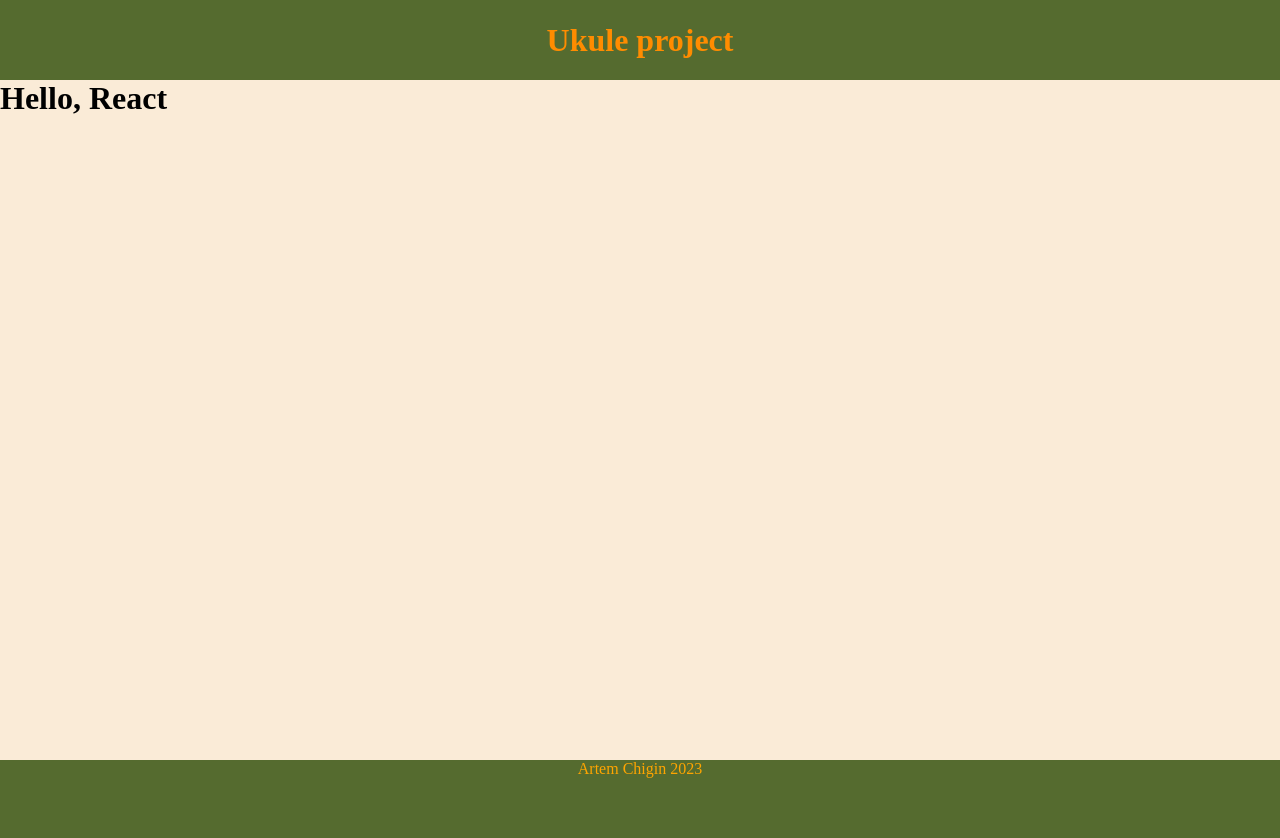
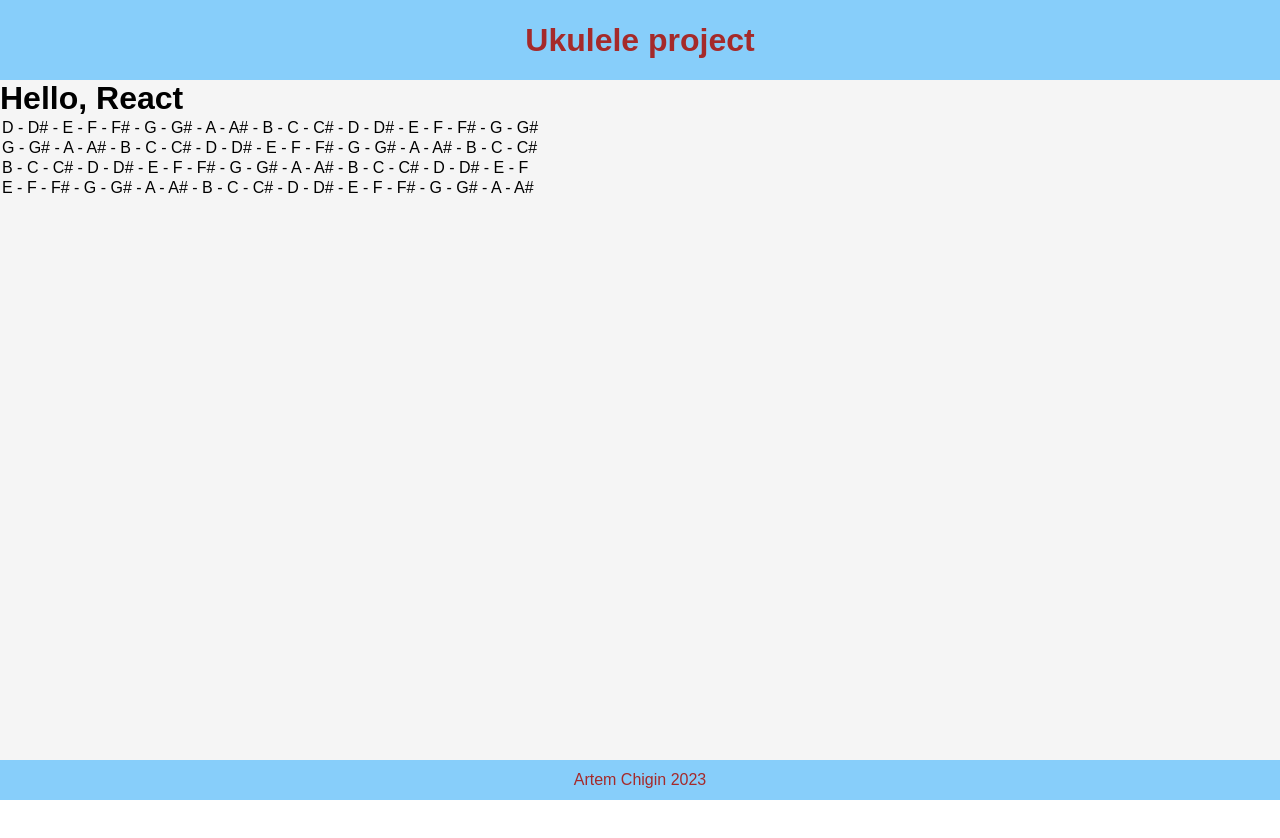
Before and after one commit to artem-chigin/fretboard-map, a React (Create React App) app: page / in a window 1280 px wide. After the commit the page ends 800 px from the top, so only its background shows below. Built offline with nearby package versions, Linux system fonts and the light colour scheme.

Commit message:
Created MusicalInstument class and a view for it

```diff
--- a/public/index.html
+++ b/public/index.html
@@ -29,7 +29,7 @@
   <body>
     <noscript>You need to enable JavaScript to run this app.</noscript>
     <header>
-      <h1>Ukule project</h1>
+      <h1>Ukulele project</h1>
     </header>
     <main>
       <div id="root"></div>
--- /dev/null
+++ b/src/App.js
@@ -0,0 +1,16 @@
+import React, { Component } from 'react';
+import DisplayInstrument from './components-for-render/display-instrument';
+
+
+class App extends React.Component {
+    render () {
+        return (
+        <div className='App'>
+            <h1>Hello, React</h1>
+            <DisplayInstrument />
+        </div>
+        )
+    }
+}
+
+export default App
--- /dev/null
+++ b/src/components-for-render/display-instrument.js
@@ -0,0 +1,32 @@
+import React, { Component } from 'react';
+import MusicalInstrument from '../instrument-scale-calculations/musical-instrument';
+
+let baritonUkelele = new MusicalInstrument(18, ["D", "G", "B", "E"]);
+// let info = baritonUkelele.generateBoard();
+
+
+// console.log(info);
+
+
+
+class DisplayInstrument extends Component {
+    render() {
+        return (
+            <table>
+                <TableLine data={baritonUkelele.instrument} />
+            </table>
+
+        )
+    }
+}
+
+let TableLine = (props) => {
+    const line = props.data.map((row, index) => {
+        return (
+            <tr><td>{row.join(" - ")}</td></tr>
+        )
+    })
+    return <tbody>{line}</tbody>
+}
+
+export default DisplayInstrument
--- a/src/index.css
+++ b/src/index.css
@@ -1,6 +1,7 @@
 * {
     margin: 0;
     padding: 0;
+    font-family: sans-serif;
 }
 
 header {
@@ -10,18 +11,22 @@ header {
     text-align: center;
 
     height: 10vh;
-    background-color: darkolivegreen;
-    color: darkorange
+    background-color: lightskyblue;
+    color: brown
 }
 
 main {
-    background-color: antiquewhite;
+    background-color: whitesmoke;
     min-height: 85vh;
 }
 
 footer {
+    display: flex;
+    flex-direction: column;
+    justify-content: center;
     text-align: center;
-    background-color: darkolivegreen;
-    color: orange;
-    height: 10vh;
+    background-color: lightskyblue;
+
+    color: brown;
+    height: 5vh;
 }
--- a/src/index.js
+++ b/src/index.js
@@ -1,15 +1,14 @@
 import React from 'react';
-import ReactDOM from 'react-dom';
+// import ReactDOM from 'react-dom';
+import App from './App'
 import './index.css'
+import { createRoot } from 'react-dom/client';
 
-class App extends React.Component {
-    render () {
-        return (
-        <div className='App'>
-            <h1>Hello, React</h1>
-        </div>
-        )
-    }
-}
 
-ReactDOM.render(<App />, document.getElementById('root'))
+
+
+
+// ReactDOM.render(<App />, document.getElementById('root'))
+const container = document.getElementById('root');
+const root = createRoot(container); // createRoot(container!) if you use TypeScript
+root.render(<App />);
--- /dev/null
+++ b/src/instrument-scale-calculations/musical-instrument.js
@@ -0,0 +1,34 @@
+class MusicalInstrument {
+    constructor(numberOfNotes, voicesKeys) {
+        this.numberOfNotes = numberOfNotes;
+        this.voicesKeys = voicesKeys;
+        this.instrument = this.generateBoard(this.numberOfNotes, this.voicesKeys)
+        this.generateBoard = this.generateBoard.bind(this)
+
+    }
+
+    static chromaticScale = ["C", "C#", "D", "D#", "E", "F", "F#", "G", "G#", "A", "A#", "B"];
+    static notesInCromaticScale = 12;
+
+    generateBoard() {
+        let board = [];
+
+        for (let keyNote of this.voicesKeys) {
+            let string = [];
+            // let baseStringNote = note;
+            let index = MusicalInstrument.chromaticScale.indexOf(keyNote);
+            for (let noteNum = 0; noteNum <= this.numberOfNotes; noteNum++) {
+                let newIndex = (index + noteNum) % MusicalInstrument.notesInCromaticScale;
+                string.push(MusicalInstrument.chromaticScale[newIndex]);
+            }
+            board.push(string)
+        }
+
+        // console.log("[MusicalInstrument.generateBoard] " + board);
+        return board
+    }
+}
+
+
+
+export default MusicalInstrument
```
